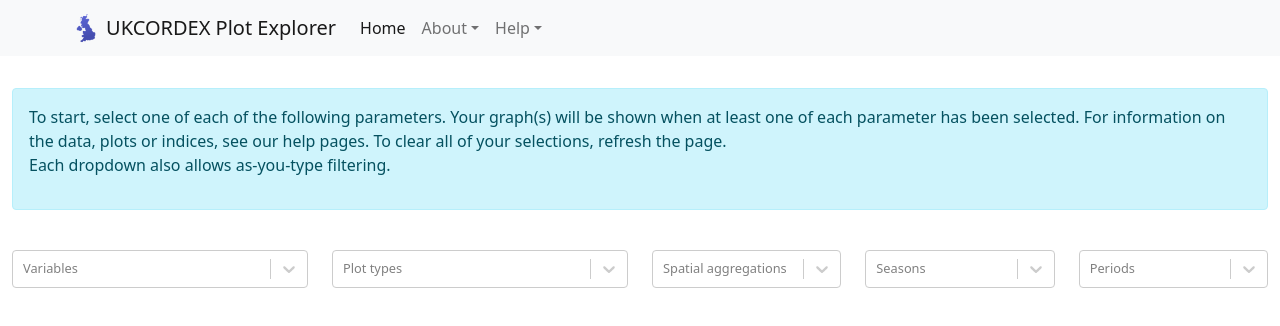
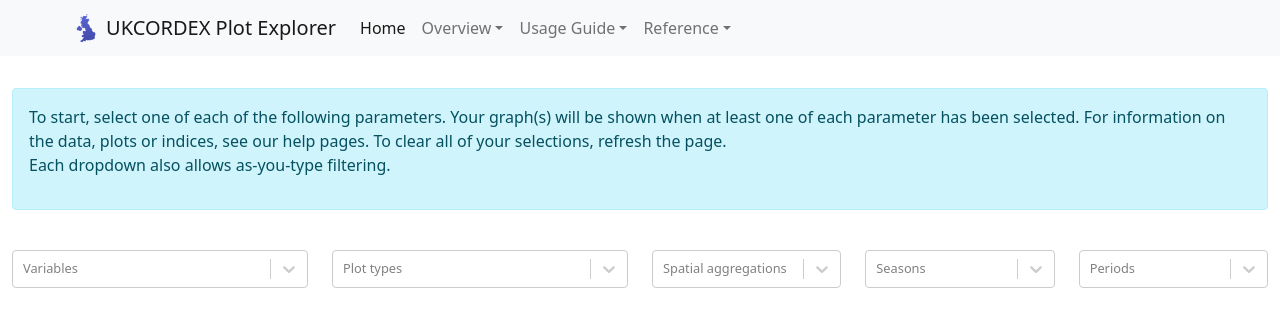
Before and after one commit to UCL/UKCORDEX-plot-explorer-dev, a React (Create React App) app: page / in a window 1280 px wide. Shown: the top 326 px of the page. Built offline with nearby package versions, Linux system fonts and the light colour scheme.

Commit message:
changed menu dropdowns

```diff
--- a/src/components/MenuHeader.js
+++ b/src/components/MenuHeader.js
@@ -35,26 +35,36 @@ function MenuHeader() {
             <Nav.Link>Home</Nav.Link>
           </LinkContainer>
 
-          <NavDropdown title="About" id="basic-nav-dropdown">
+          <NavDropdown title="Overview" id="basic-nav-dropdown">
             <LinkContainer to="/about-explorer">
               <NavDropdown.Item>About the plot explorer</NavDropdown.Item>
             </LinkContainer>{" "}
             <LinkContainer to="/about">
               <NavDropdown.Item>About UKCORDEX</NavDropdown.Item>
             </LinkContainer>
+            <LinkContainer to="/acknowledgements">
+              <NavDropdown.Item>Acknowledgements</NavDropdown.Item>
+            </LinkContainer>
+          </NavDropdown>
+          <NavDropdown title="Usage Guide" id="basic-nav-dropdown">
             <LinkContainer to="/indices-calculation">
               <NavDropdown.Item>
                 How the indices are calculated
               </NavDropdown.Item>
             </LinkContainer>
-            <LinkContainer to="/acknowledgements">
-              <NavDropdown.Item>Acknowledgements</NavDropdown.Item>
-            </LinkContainer>
-          </NavDropdown>
-          <NavDropdown title="Help" id="basic-nav-dropdown">
             <LinkContainer to="/how-to-use">
               <NavDropdown.Item>How to use the plot explorer</NavDropdown.Item>
             </LinkContainer>
+            <LinkContainer to="/download-help">
+              <NavDropdown.Item>
+                Working with downloaded netcdfs
+              </NavDropdown.Item>
+            </LinkContainer>
+            <LinkContainer to="/missing-plots">
+              <NavDropdown.Item>Missing plots/data</NavDropdown.Item>
+            </LinkContainer>
+          </NavDropdown>
+          <NavDropdown title="Reference" id="basic-nav-dropdown">
             <LinkContainer to="/indices-help">
               <NavDropdown.Item>Indices</NavDropdown.Item>
             </LinkContainer>
@@ -67,12 +77,6 @@ function MenuHeader() {
             <LinkContainer to="/plot-help">
               <NavDropdown.Item>Plots</NavDropdown.Item>
             </LinkContainer>
-            <LinkContainer to="/missing-plots">
-              <NavDropdown.Item>Missing plots</NavDropdown.Item>
-              <LinkContainer to="/download-help">
-                <NavDropdown.Item>Downloaded Data</NavDropdown.Item>
-              </LinkContainer>
-            </LinkContainer>
           </NavDropdown>
         </Nav>
       </Container>
```
